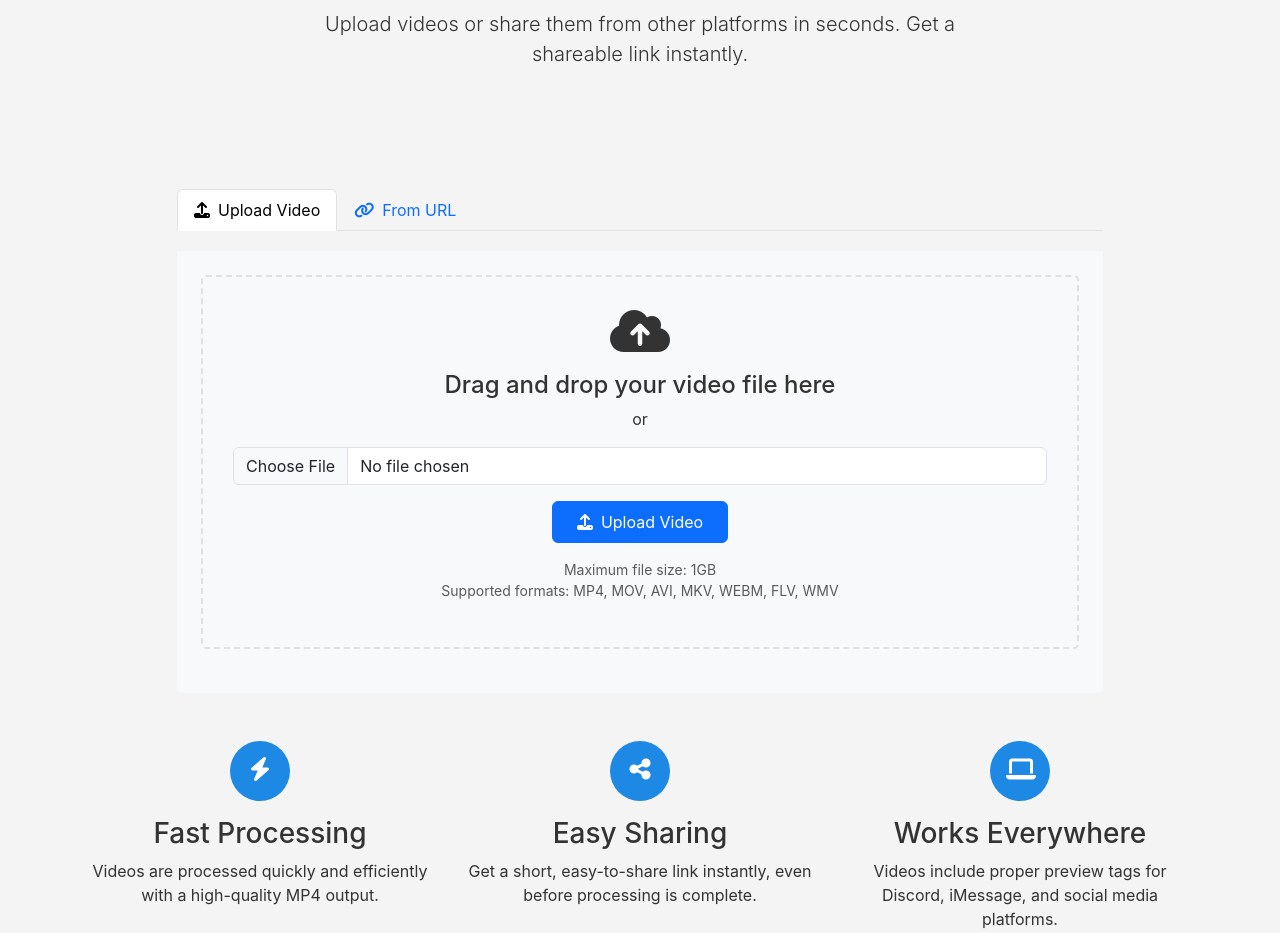
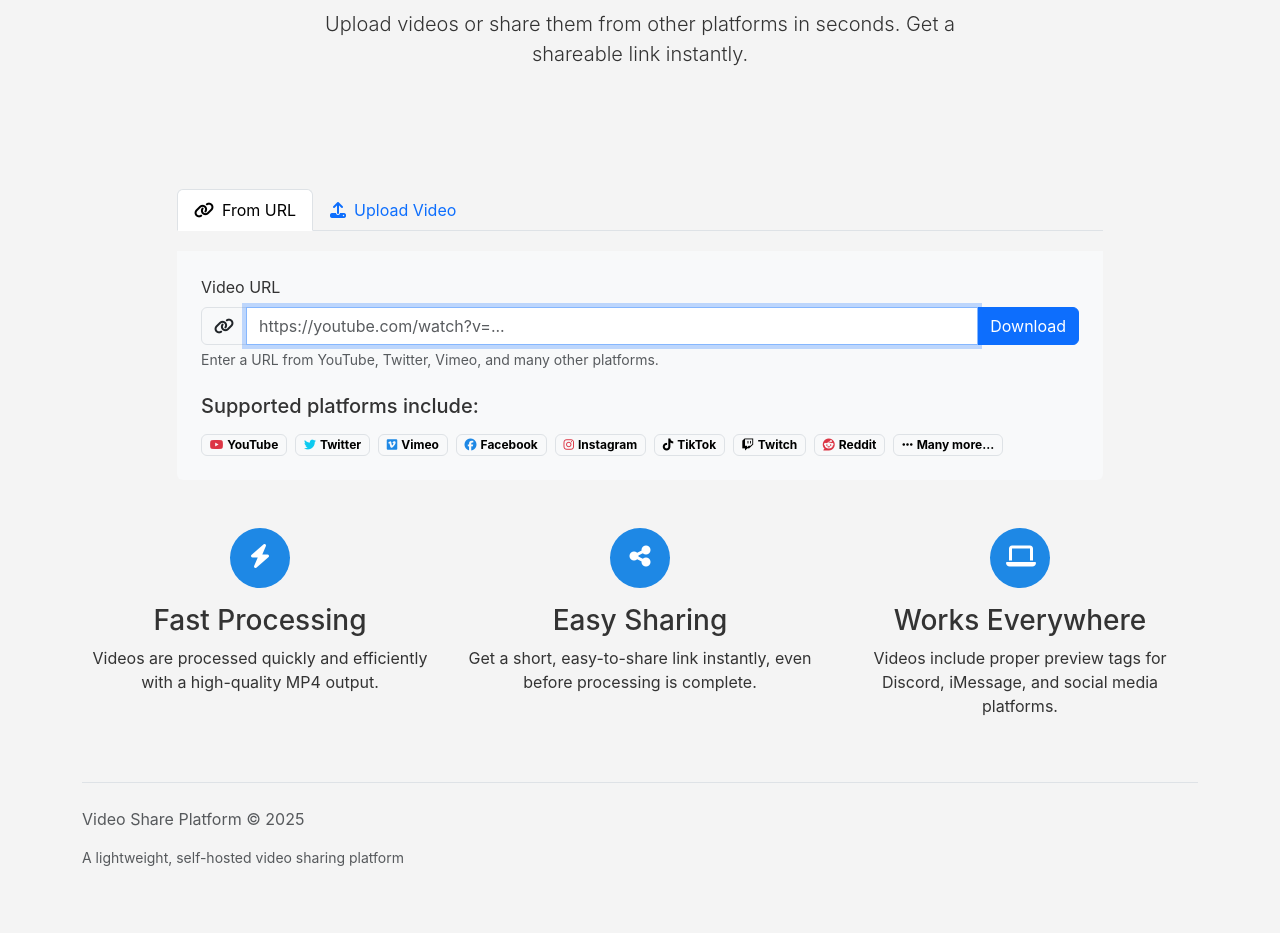
Before and after one commit to NickCalabs/NickClips, a Flask app: page / in a window 1280 px wide. Shown: the part 206-1139 px from the top of the page. After the commit the page ends 1072 px from the top, so only its background shows below. Run offline with Flask 3, Linux system fonts and the light colour scheme; some libraries are stand-ins or nearby versions.

Commit message:
Improves video playback
Updated video player styling and added a control wrapper to improve the user interface and experience.  The `custom.css`, `player.js`, and `index.html` files were modified to achieve this.  The order of the upload tabs in `index.html` was also swapped.

Replit-Commit-Author: Agent
Replit-Commit-Session-Id: bdb99474-94db-47b3-866b-e52b569af5ab
Replit-Commit-Screenshot-Url: https://storage.googleapis.com/screenshot-production-us-central1/e07848a9-00ba-416b-b409-1c8c28d2d9a5/c22158c2-65b4-4be4-9522-352074dc3d6d.jpg

```diff
--- a/static/css/custom.css
+++ b/static/css/custom.css
@@ -54,7 +54,7 @@ body {
 
 #video-player,
 .streamable-player {
-    width: auto;
+    width: 100%;
     height: auto;
     max-width: 100%;
     max-height: 80vh;
@@ -63,6 +63,7 @@ body {
     background-color: #000;
     box-shadow: none;
     object-fit: contain;
+    aspect-ratio: 16/9;
 }
 
 .video-info {
--- a/templates/index.html
+++ b/templates/index.html
@@ -17,20 +17,56 @@
     <div class="col-md-10 mx-auto">
         <ul class="nav nav-tabs" id="uploadTabs" role="tablist">
             <li class="nav-item" role="presentation">
-                <button class="nav-link active" id="upload-tab" data-bs-toggle="tab" data-bs-target="#upload-content" type="button" role="tab" aria-controls="upload-content" aria-selected="true">
-                    <i class="fas fa-upload me-2"></i>Upload Video
+                <button class="nav-link active" id="link-tab" data-bs-toggle="tab" data-bs-target="#link-content" type="button" role="tab" aria-controls="link-content" aria-selected="true">
+                    <i class="fas fa-link me-2"></i>From URL
                 </button>
             </li>
             <li class="nav-item" role="presentation">
-                <button class="nav-link" id="link-tab" data-bs-toggle="tab" data-bs-target="#link-content" type="button" role="tab" aria-controls="link-content" aria-selected="false">
-                    <i class="fas fa-link me-2"></i>From URL
+                <button class="nav-link" id="upload-tab" data-bs-toggle="tab" data-bs-target="#upload-content" type="button" role="tab" aria-controls="upload-content" aria-selected="false">
+                    <i class="fas fa-upload me-2"></i>Upload Video
                 </button>
             </li>
         </ul>
 
         <div class="tab-content" id="uploadTabsContent">
+            <!-- URL Tab -->
+            <div class="tab-pane fade show active" id="link-content" role="tabpanel" aria-labelledby="link-tab">
+                <div class="p-4 bg-body-tertiary rounded-bottom">
+                    <form id="download-form">
+                        <div class="mb-3">
+                            <label for="url-input" class="form-label">Video URL</label>
+                            <div class="input-group">
+                                <span class="input-group-text"><i class="fas fa-link"></i></span>
+                                <input type="url" class="form-control" id="url-input" placeholder="https://youtube.com/watch?v=..." required autofocus>
+                                <button class="btn btn-primary" type="submit">Download</button>
+                            </div>
+                            <div class="form-text">
+                                Enter a URL from YouTube, Twitter, Vimeo, and many other platforms.
+                            </div>
+                        </div>
+                    </form>
+
+                    <div id="download-status" class="alert alert-info d-none"></div>
+
+                    <div class="mt-4">
+                        <h5>Supported platforms include:</h5>
+                        <div class="d-flex flex-wrap gap-2 mt-3">
+                            <span class="badge text-bg-light border"><i class="fab fa-youtube me-1 text-danger"></i>YouTube</span>
+                            <span class="badge text-bg-light border"><i class="fab fa-twitter me-1 text-info"></i>Twitter</span>
+                            <span class="badge text-bg-light border"><i class="fab fa-vimeo me-1 text-primary"></i>Vimeo</span>
+                            <span class="badge text-bg-light border"><i class="fab fa-facebook me-1 text-primary"></i>Facebook</span>
+                            <span class="badge text-bg-light border"><i class="fab fa-instagram me-1 text-danger"></i>Instagram</span>
+                            <span class="badge text-bg-light border"><i class="fab fa-tiktok me-1"></i>TikTok</span>
+                            <span class="badge text-bg-light border"><i class="fab fa-twitch me-1 text-purple"></i>Twitch</span>
+                            <span class="badge text-bg-light border"><i class="fab fa-reddit me-1 text-danger"></i>Reddit</span>
+                            <span class="badge text-bg-light border"><i class="fas fa-ellipsis-h me-1"></i>Many more...</span>
+                        </div>
+                    </div>
+                </div>
+            </div>
+
             <!-- Upload Tab -->
-            <div class="tab-pane fade show active" id="upload-content" role="tabpanel" aria-labelledby="upload-tab">
+            <div class="tab-pane fade" id="upload-content" role="tabpanel" aria-labelledby="upload-tab">
                 <div class="p-4 bg-body-tertiary rounded-bottom">
                     <form id="upload-form" enctype="multipart/form-data">
                         <div class="upload-area" id="drop-area">
@@ -56,42 +92,6 @@
                             <p id="upload-status" class="text-center mt-2">Uploading...</p>
                         </div>
                     </form>
-                </div>
-            </div>
-
-            <!-- URL Tab -->
-            <div class="tab-pane fade" id="link-content" role="tabpanel" aria-labelledby="link-tab">
-                <div class="p-4 bg-body-tertiary rounded-bottom">
-                    <form id="download-form">
-                        <div class="mb-3">
-                            <label for="url-input" class="form-label">Video URL</label>
-                            <div class="input-group">
-                                <span class="input-group-text"><i class="fas fa-link"></i></span>
-                                <input type="url" class="form-control" id="url-input" placeholder="https://youtube.com/watch?v=..." required>
-                                <button class="btn btn-primary" type="submit">Download</button>
-                            </div>
-                            <div class="form-text">
-                                Enter a URL from YouTube, Twitter, Vimeo, and many other platforms.
-                            </div>
-                        </div>
-                    </form>
-
-                    <div id="download-status" class="alert alert-info d-none"></div>
-
-                    <div class="mt-4">
-                        <h5>Supported platforms include:</h5>
-                        <div class="d-flex flex-wrap gap-2 mt-3">
-                            <span class="badge text-bg-light border"><i class="fab fa-youtube me-1 text-danger"></i>YouTube</span>
-                            <span class="badge text-bg-light border"><i class="fab fa-twitter me-1 text-info"></i>Twitter</span>
-                            <span class="badge text-bg-light border"><i class="fab fa-vimeo me-1 text-primary"></i>Vimeo</span>
-                            <span class="badge text-bg-light border"><i class="fab fa-facebook me-1 text-primary"></i>Facebook</span>
-                            <span class="badge text-bg-light border"><i class="fab fa-instagram me-1 text-danger"></i>Instagram</span>
-                            <span class="badge text-bg-light border"><i class="fab fa-tiktok me-1"></i>TikTok</span>
-                            <span class="badge text-bg-light border"><i class="fab fa-twitch me-1 text-purple"></i>Twitch</span>
-                            <span class="badge text-bg-light border"><i class="fab fa-reddit me-1 text-danger"></i>Reddit</span>
-                            <span class="badge text-bg-light border"><i class="fas fa-ellipsis-h me-1"></i>Many more...</span>
-                        </div>
-                    </div>
                 </div>
             </div>
         </div>
```
Also changed, not shown: static/js/player.js (+12 -4 lines), attached_assets/image_1745027696771.png (added).
